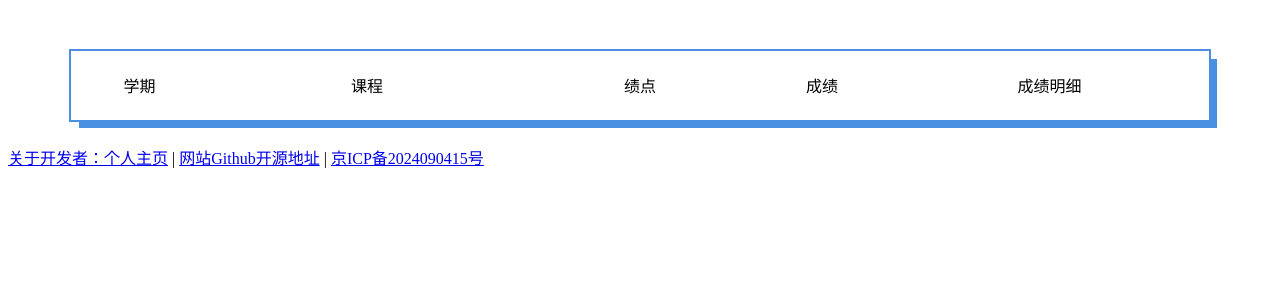
After one commit to lyy1119/cumtbGradeInquireWebsite, a Flask app: template templates/grade.html in a window 1280 px wide. The commit adds this page. Shown: the top 300 px of the page. Run offline with Flask 3, Linux system fonts and the light colour scheme; the template is opened without the code that fills it, so the values that code supplies are empty.

Commit message:
正在将输入学号界面和成绩明细页面分离；修改grade.py为tokenapi的更改做对应修改

```diff
--- a/app.py
+++ b/app.py
@@ -28,12 +28,12 @@ def score_inquiry(id , pwd):
     grade = None
     # generate gradeEntry
     try:
-        token = Grade.get_token(tokenApiUrl , id , pwd)
+        dataDict = Grade.get_token(tokenApiUrl , id , pwd)
     except:
         # 密码输入错误导致不能获取
         grade = error_dict("你的密码可能输入错误，或尝试登录一次教务系统，或联系管理员")
     else:
-        header["X-Id-Token"] = token
+        header["X-Id-Token"] = dataDict["token"]
         gradeEntry = Grade(header=header , url=inquireUrl , id=id , pwd=pwd , api=tokenApiUrl)
         if gradeEntry.fetch():
                 # print("tokenRight!")
--- a/grade.py
+++ b/grade.py
@@ -1,5 +1,4 @@
 import requests
-import re
 import json
 from sort_semester import sort_dict
 import urllib.parse
@@ -19,8 +18,7 @@ class Grade:
         url = f"{api}?id={id}&pwd={pwd}"
         response = requests.get(url)
         rawStr = response.text
-        token = re.findall(r'"(.*?)"', rawStr)[0]
-        return token
+        return json.loads(rawStr)
 
     @staticmethod
     def list_diff(bigList , smallList):
--- /dev/null
+++ b/templates/grade.html
@@ -0,0 +1,35 @@
+<!DOCTYPE html>
+<html>
+<head>
+    <meta charset='utf-8'>
+    <meta http-equiv='X-UA-Compatible' content='IE=edge'>
+    <title>Page Title</title>
+    <meta name='viewport' content='width=device-width, initial-scale=1'>
+    <link rel="icon" type="image/x-icon" href="{{ url_for('static', filename='favicon.ico') }}">
+    <link rel='stylesheet' type='text/css' media='screen' href="{{ url_for('static', filename='css/style.css') }}">
+
+    <script src="{{ url_for('static', filename='js/script.js') }}"></script>
+
+</head>
+<body>
+    <div class="grade_html">
+        <div class="updatingContainer">
+            <div id="id" class="personal_id"></div>
+            <div id="update_time" class="update_time">
+            </div>
+          </div>
+        <div id="maintable" class="gradeTable">
+            <div class="tableHeaderContainer">
+                <div class="semesterTitle">学期</div>
+                <div class="courseNameTitle">课程</div>
+                <div class="gpTitle">绩点</div>
+                <div class="gradeTitle">成绩</div>
+                <div class="detailTitle">成绩明细</div>
+              </div>
+        </div>
+        <a href="http://exp.lyy19.top/" target="_blank">关于开发者：个人主页</a> |
+        <a href="https://github.com/lyy1119/cumtbGradeInquireWebsite" target="_blank">网站Github开源地址</a> |
+        <a href="https://beian.miit.gov.cn/" target="_blank">京ICP备2024090415号</a>
+    </div>
+</body>
+</html>
--- a/templates/index.html
+++ b/templates/index.html
@@ -9,6 +9,7 @@
     <title>成绩明细查询</title>
     <script type="text/javascript">
         function onSubmit() {
+            window.location.href = './grade.html';
             // alert("表单提交后执行了 JavaScript 函数!");
         }
     </script>
```
